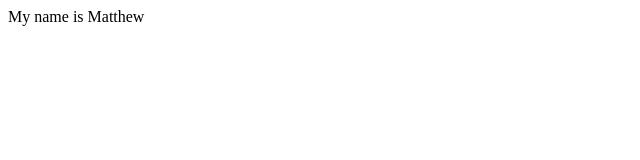
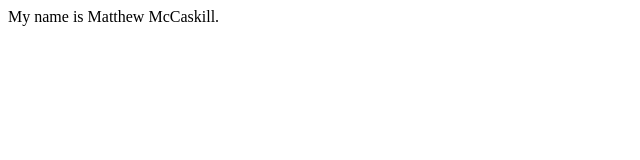
Before and after one commit to ZekNikZ/mattrm.dev, a plain HTML site: page index.html in a window 1280 px wide. Shown: the whole page, without its empty margins (0-640 px from the left). Drawn offline with Linux system fonts and the light colour scheme.

Commit message:
Added last name

```diff
--- a/index.html
+++ b/index.html
@@ -1,9 +1,9 @@
 <!DOCTYPE html>
 <html>
 <head>
-<title>Test</title>
+    <title>Test</title>
 </head>
 <body>
-My name is Matthew
+    My name is Matthew McCaskill.
 </body>
 </html>
```
